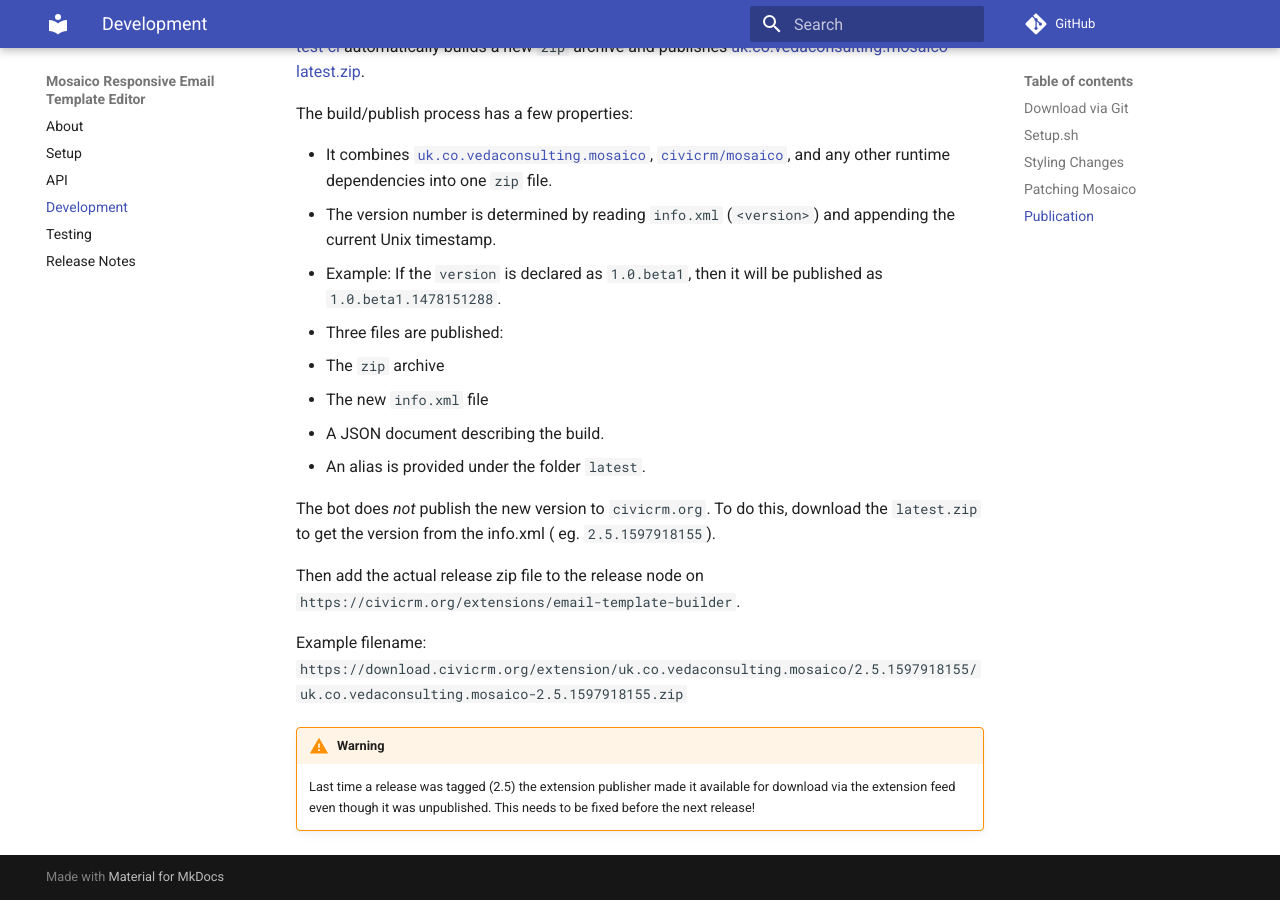
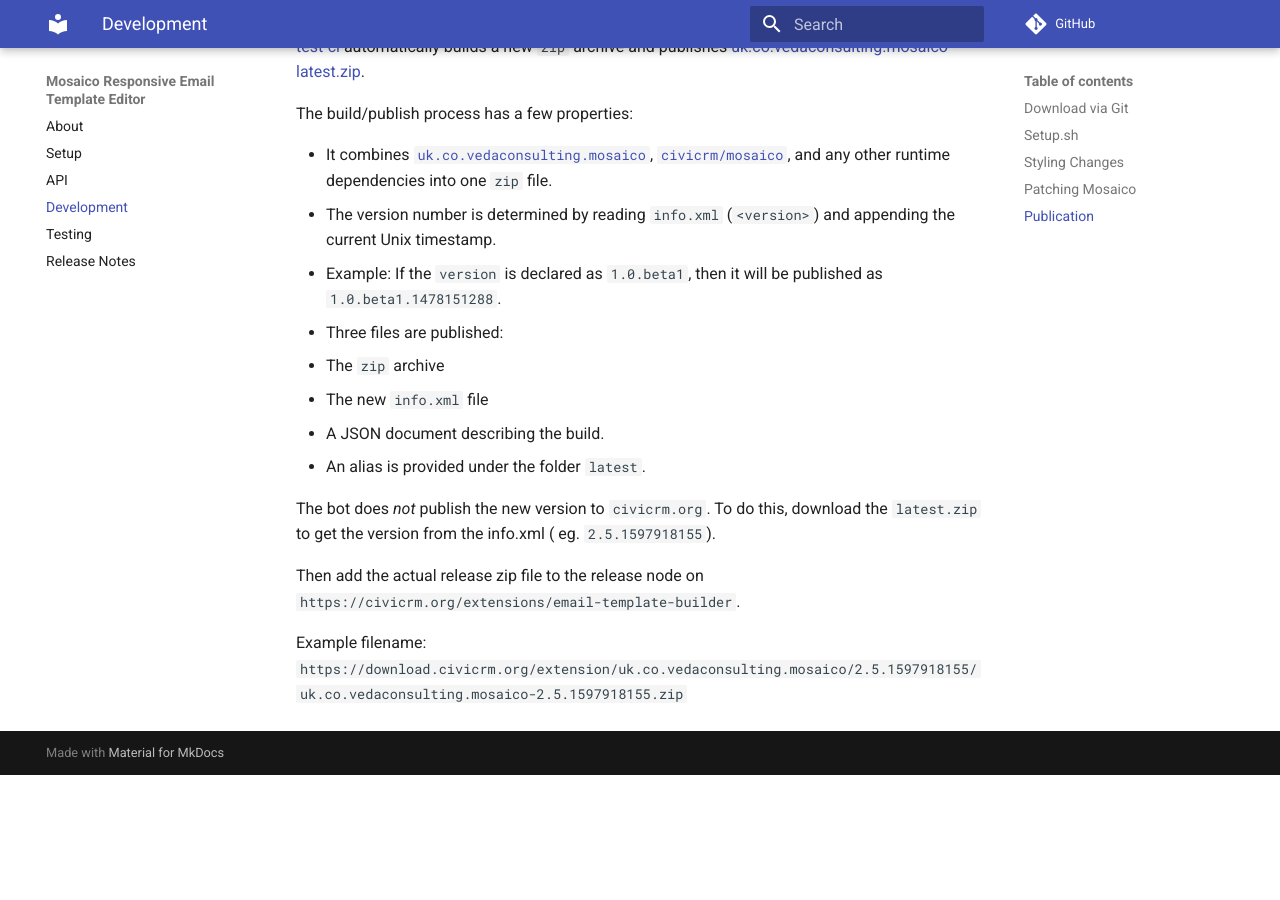
Before and after one commit to veda-consulting-company/uk.co.vedaconsulting.mosaico, an MkDocs documentation site: the page built from docs/develop.md, in a window 1280 px wide and 900 px high, scrolled down 1768 px. Built offline with MkDocs 1.6.1 and Material for MkDocs 9.7.7, drawn with Linux system fonts in a browser that asks for light colours; comment, search, counter and statistics services are not loaded; after the commit the page ends 2543 px from its top, so only the background shows below that.

Commit message:
Update docs

```diff
--- a/docs/develop.md
+++ b/docs/develop.md
@@ -88,7 +88,3 @@ eg. `2.5.1597918155`).
 Then add the actual release zip file to the release node on `https://civicrm.org/extensions/email-template-builder`.
 
 Example filename: `https://download.civicrm.org/extension/uk.co.vedaconsulting.mosaico/2.5.1597918155/uk.co.vedaconsulting.mosaico-2.5.1597918155.zip`
-
-!!! warning
-    Last time a release was tagged (2.5) the extension publisher made it available for download via the extension feed even though it was unpublished.
-    This needs to be fixed before the next release!
```
